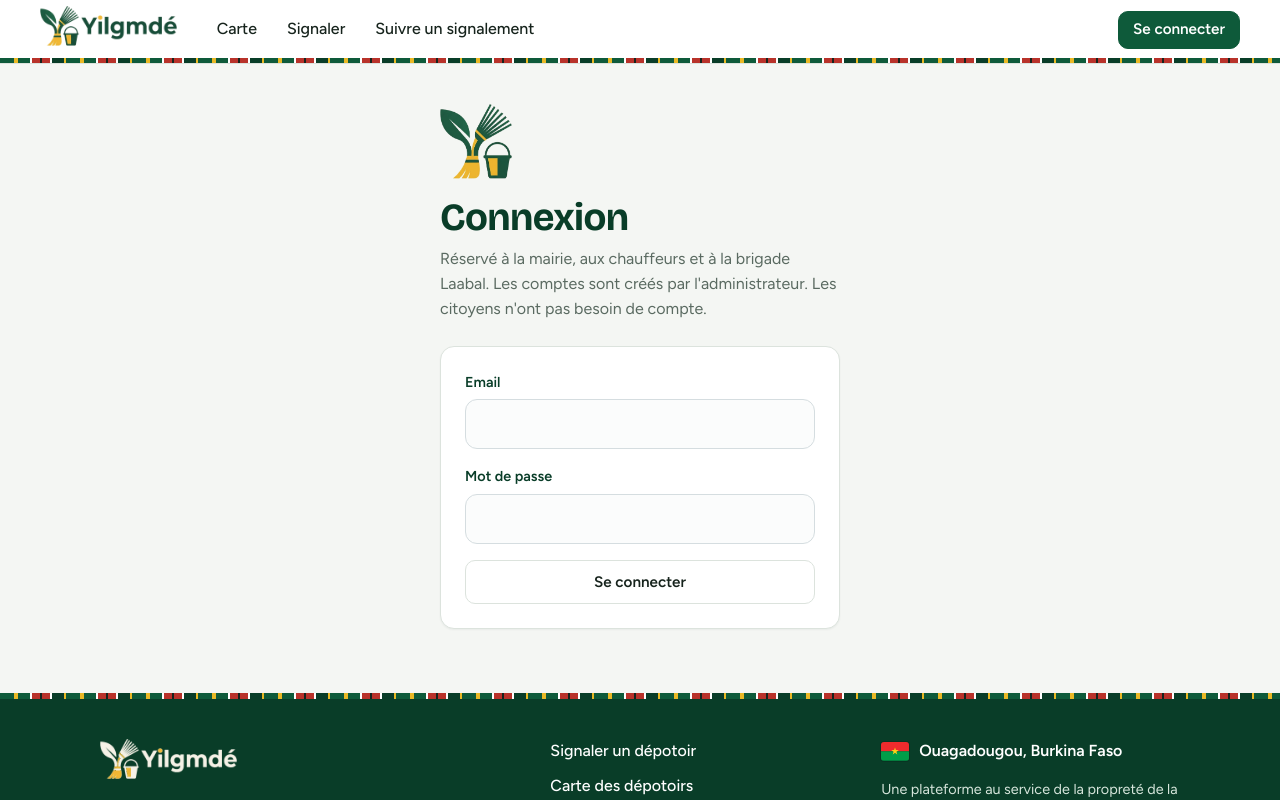
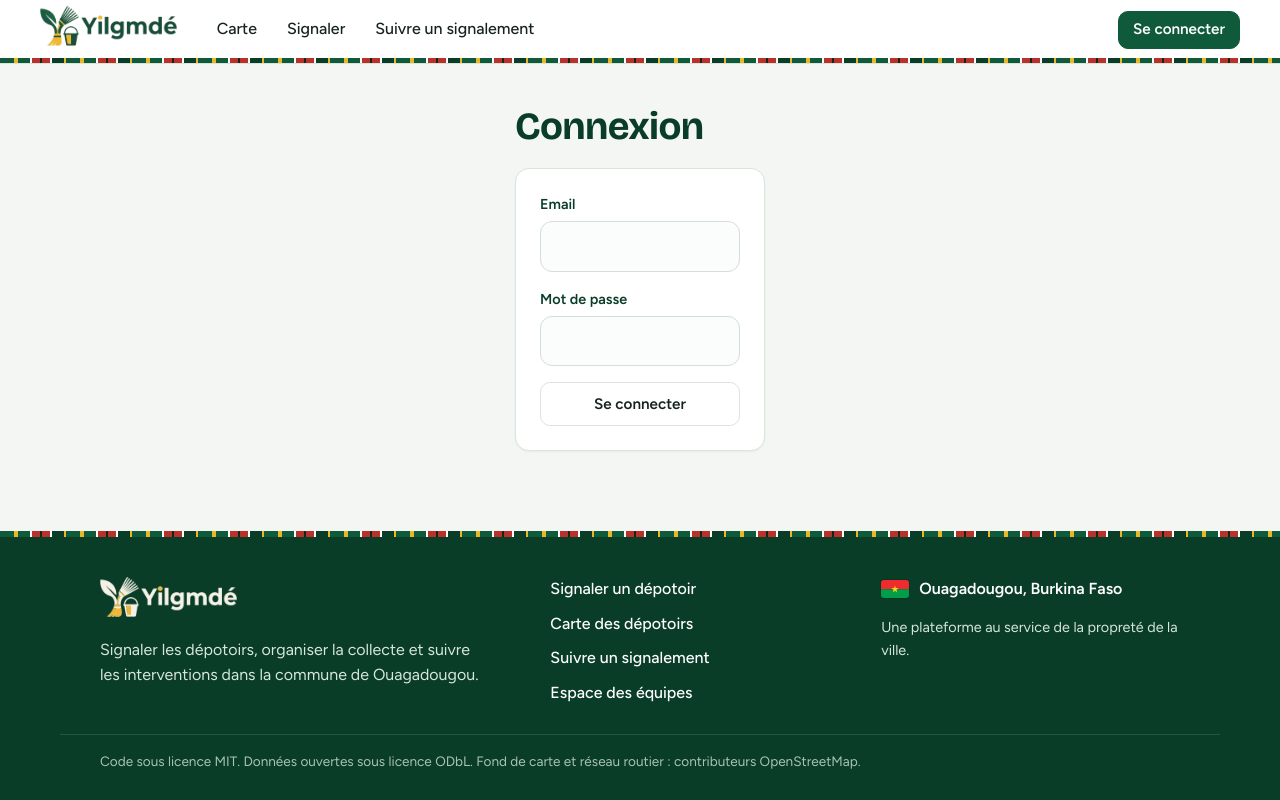
Before and after one commit to AlfredChristian/yilgmde, a React (Vite) app in the folder frontend/: page /connexion in a window 1280 px wide. Shown: the top 800 px of the page. Built offline with nearby package versions, Linux system fonts and the light colour scheme; no server answers.

Commit message:
Connexion : logo et texte d'introduction retirés
Co-Authored-By: Claude Opus 5.5 <noreply@anthropic.com>
Claude-Session: https://claude.ai/code/session_013pRDou7q7LTNinCkW8MPLT

```diff
--- a/frontend/src/pages/Connexion.css
+++ b/frontend/src/pages/Connexion.css
@@ -4,12 +4,8 @@
   padding: 40px 20px 64px;
 }
 .connexion h1 {
-  margin: 0 0 8px;
+  margin: 0 0 20px;
   color: var(--vert-fonce);
-}
-.connexion-intro {
-  color: var(--gris);
-  margin: 0 0 24px;
 }
 .connexion form {
   display: grid;
@@ -48,4 +44,3 @@
   background: #fde8e8;
   border-left: 6px solid var(--rouge);
 }
-.connexion-symbole { display: block; margin: 0 0 16px; }
--- a/frontend/src/pages/Connexion.jsx
+++ b/frontend/src/pages/Connexion.jsx
@@ -33,12 +33,7 @@ export default function Connexion() {
 
   return (
     <main className="connexion">
-      <img className="connexion-symbole" src={`${import.meta.env.BASE_URL}marque/symbole.png`} alt="" width="72" height="75" />
       <h1>Connexion</h1>
-      <p className="connexion-intro">
-        Réservé à la mairie, aux chauffeurs et à la brigade Laabal. Les comptes sont créés par
-        l'administrateur. Les citoyens n'ont pas besoin de compte.
-      </p>
       <form onSubmit={valider}>
         <label>
           Email
```
